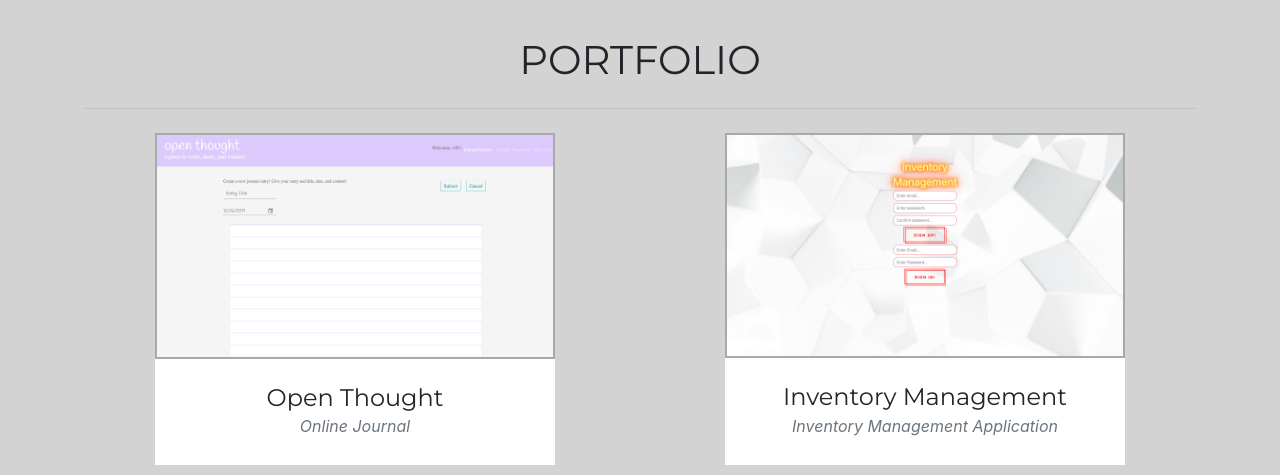
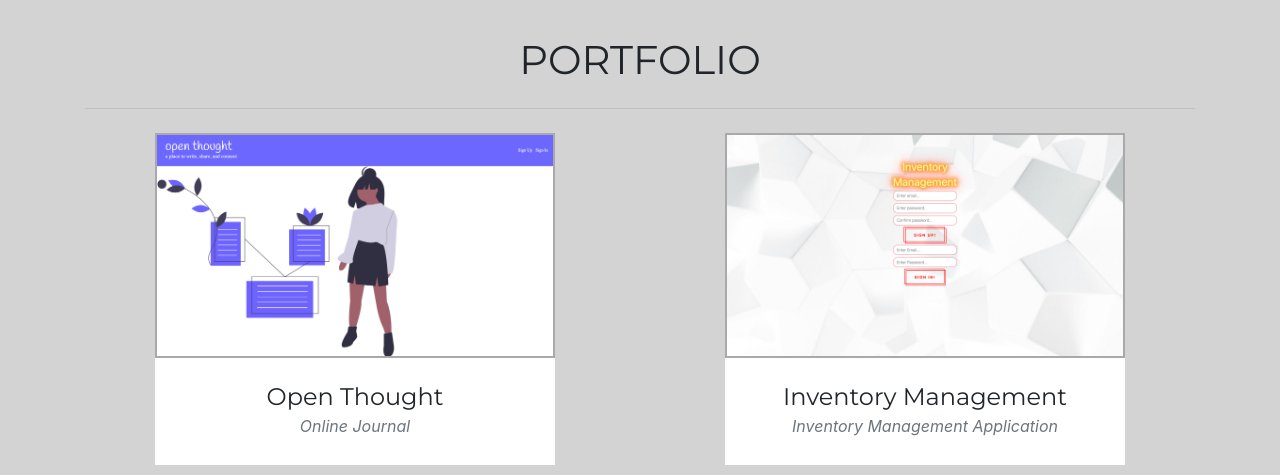
Before and after one commit to aboborodea/aboborodea.github.io, a website with bundled scripts: page index.html in a window 1280 px wide. Shown: the part 2760-3235 px from the top of the page. Built offline with nearby package versions, Linux system fonts and the light colour scheme; a web font is replaced by a local one.

Commit message:
added new journal landing page image

```diff
--- a/index.html
+++ b/index.html
@@ -189,7 +189,7 @@
                 <i class="fas fa-plus fa-3x"></i>
               </div>
             </div>
-            <img class="img-fluid" src="img/portfolio/openthought.png" alt="">
+            <img class="img-fluid" src="img/portfolio/journallandingpage.png" alt="">
           </a>
           <div class="portfolio-caption">
             <h4>Open Thought</h4>
@@ -573,7 +573,7 @@
                 <!-- Project Details Go Here -->
                 <h2 class="text-uppercase">Open Thought</h2>
                 <p class="item-intro text-muted">React, Node.js, Express.js, MongoDB, Mongoose, Git, JSX, HTML5, CSS3, Boostraps, Sass</p>
-                <img class="img-fluid d-block mx-auto" src="img/portfolio/openthought.png" alt="">
+                <img class="img-fluid d-block mx-auto" src="img/portfolio/journallandingpage.png" alt="">
                 <p>Open Thought is an online journal where you can write freely about your biggest hopes and dreams, your favorite memories, or whatever is on your mind. Full stack SPA online journal built in 4 days with React.js,     Express.js, Mongoose, MongoDB, JavaScript, allows users to CRUD on journal entries.</p>
                 <p>Please use fake credentials to sign-up ie. email: tester@tester, password: tester</p>
                 <ul class="list-inline">
```
Also changed, not shown: img/portfolio/journallandingpage.png (added).
